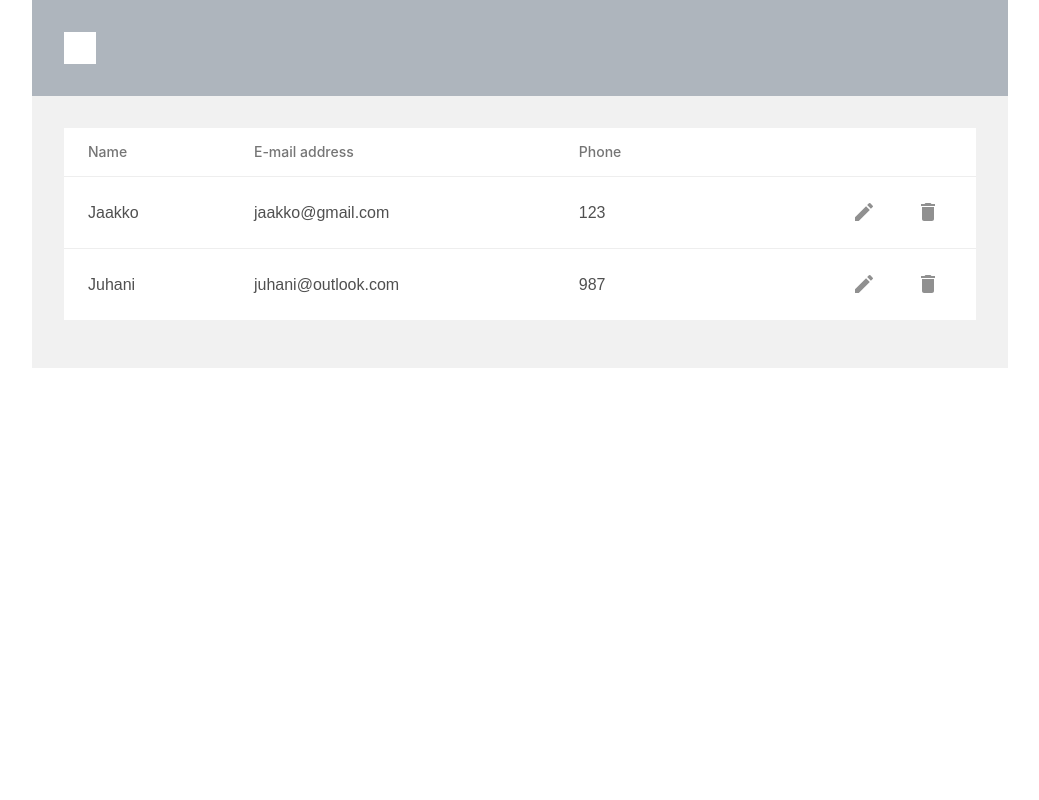
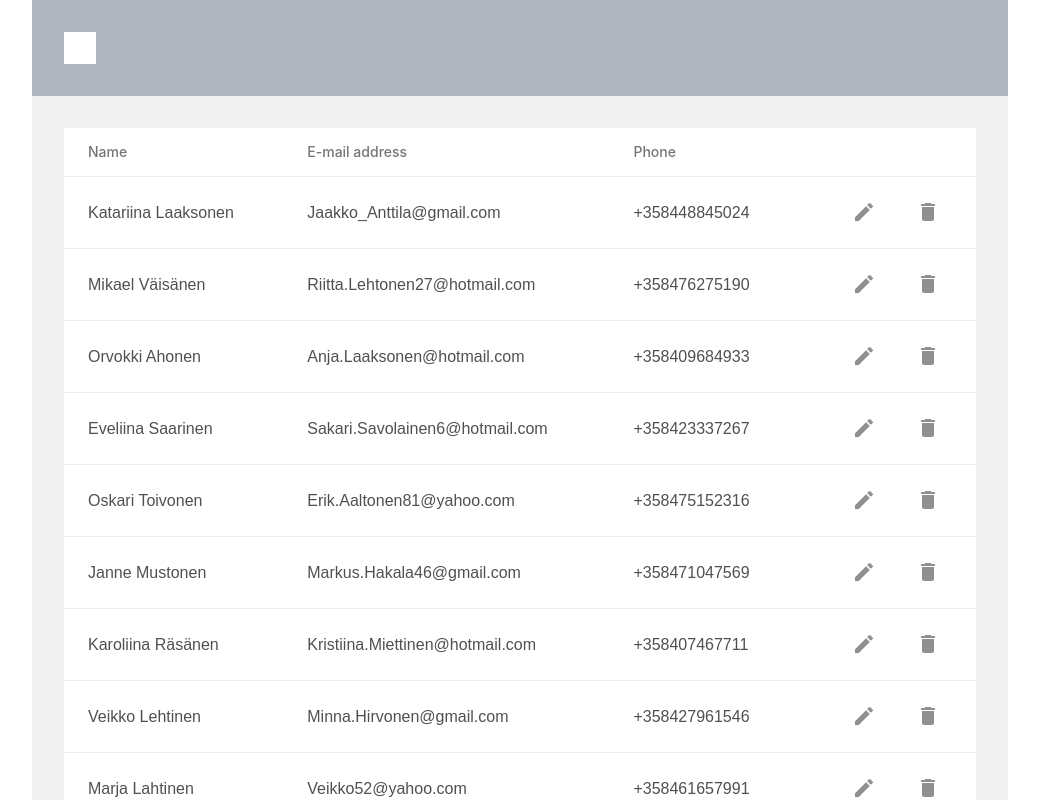
Before and after one commit to fu4303/react-table-test, a React (Create React App) app: page / in a window 1280 px wide. Shown: the top 800 px of the page, without its empty margins (120-1159 px from the left). Built offline with nearby package versions, Linux system fonts and the light colour scheme.

Commit message:
feat: generate data from fakerjs

```diff
--- a/package.json
+++ b/package.json
@@ -3,8 +3,10 @@
   "version": "0.1.0",
   "private": true,
   "dependencies": {
+    "@types/faker": "^5.5.1",
     "@types/react-table": "^7.0.29",
     "@types/styled-components": "^5.1.9",
+    "faker": "^5.5.3",
     "polished": "^4.1.1",
     "react": "^17.0.2",
     "react-dom": "^17.0.2",
--- a/src/components/ParticipantsTable/index.tsx
+++ b/src/components/ParticipantsTable/index.tsx
@@ -2,6 +2,7 @@ import * as React from 'react';
 import { Column, Row } from 'react-table';
 import { EditableCell, Table, TableActions } from './components';
 import { ParticipantTableState, ParticipantTableAction, IEditableCell, Participant } from '../../constants/types';
+import fakeData from '../../utils/fakeData';
 
 const initialState: ParticipantTableState = {
   participants: [],
@@ -13,25 +14,13 @@ const initialState: ParticipantTableState = {
 };
 
 const ParticipantsTable = () => {
-  const reducer = React.useCallback((state: ParticipantTableState, action: ParticipantTableAction) => {
+  const reducer = React.useCallback(
+    (state: ParticipantTableState, action: ParticipantTableAction) => {
       switch (action.type) {
         case 'getData': {
           return {
             ...state,
-          participants: [
-            {
-              id: 3,
-              name: 'Jaakko',
-              email: 'jaakko@gmail.com',
-              phone: '123',
-            },
-            {
-              id: 5,
-              name: 'Juhani',
-              email: 'juhani@outlook.com',
-              phone: '987',
-            },
-          ],
+            participants: action.data,
           };
         }
         case 'handleChange': {
@@ -84,7 +73,9 @@ const ParticipantsTable = () => {
           return state;
         }
       }
-  }, []);
+    },
+    [fakeData],
+  );
 
   const [state, dispatch] = React.useReducer(reducer, initialState);
 
@@ -122,7 +113,9 @@ const ParticipantsTable = () => {
   );
 
   React.useEffect(() => {
-    dispatch({ type: 'getData' });
+    const data = fakeData();
+
+    dispatch({ type: 'getData', data });
   }, []);
 
   return <Table data={state.participants} columns={columns} />;
--- a/src/domain/Home/index.tsx
+++ b/src/domain/Home/index.tsx
@@ -1,4 +1,3 @@
-import * as React from 'react';
 import { Layout } from '../../components';
 import ParticipantTable from '../../components/ParticipantsTable';
 
--- a/src/react-app-env.d.ts
+++ b/src/react-app-env.d.ts
@@ -49,6 +49,7 @@ import {
   UseSortByOptions,
   UseSortByState,
 } from 'react-table';
+import ITheme from './constants/types';
 
 declare module 'react-table' {
   // take this file as-is, or comment out the sections that don't apply to your plugin configuration
@@ -120,6 +121,8 @@ declare module 'react-table' {
       UseRowStateRowProps<D> {}
 }
 
+// How to clone theme properties to DefaultTheme from eg. /types/theme.ts?
+// The theme declaration should be somewhere else, but I don't know how to do that with create-react-app
 declare module 'styled-components' {
   export interface DefaultTheme {
     colors: {
--- /dev/null
+++ b/src/utils/fakeData.ts
@@ -0,0 +1,13 @@
+import faker from 'faker';
+
+function fakeData(locale = 'fi', amount = 20) {
+  faker.locale = locale;
+  return Array.from({ length: amount }, () => ({
+    id: faker.datatype.uuid(),
+    name: `${faker.name.firstName()} ${faker.name.lastName()}`,
+    email: faker.internet.email(),
+    phone: faker.phone.phoneNumber('+3584########'),
+  }));
+}
+
+export default fakeData;
```
Also changed, not shown: 1 other file (tests, documents, lock files or other folders). Lines whose indentation alone changed are shown as unchanged.
